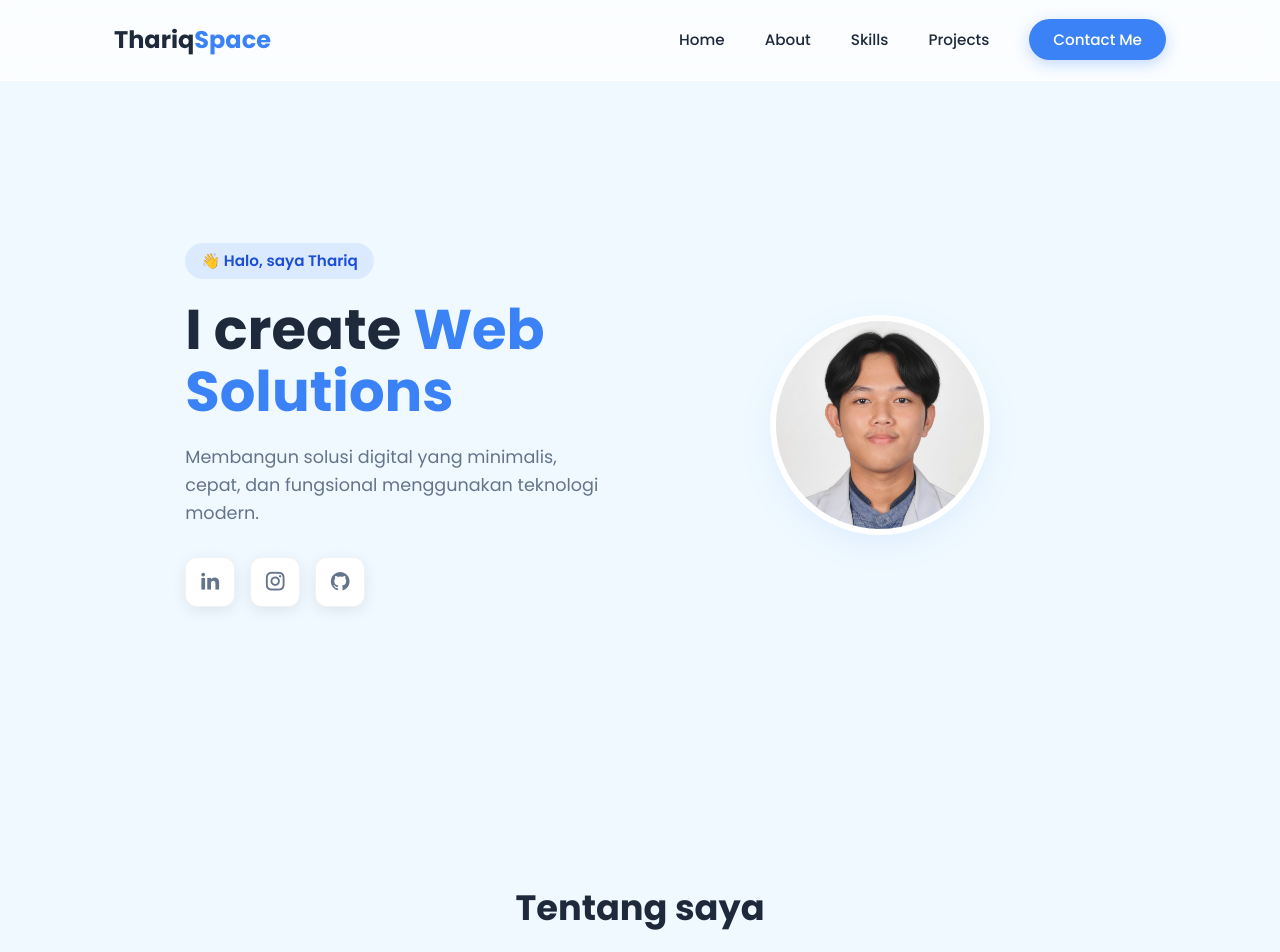
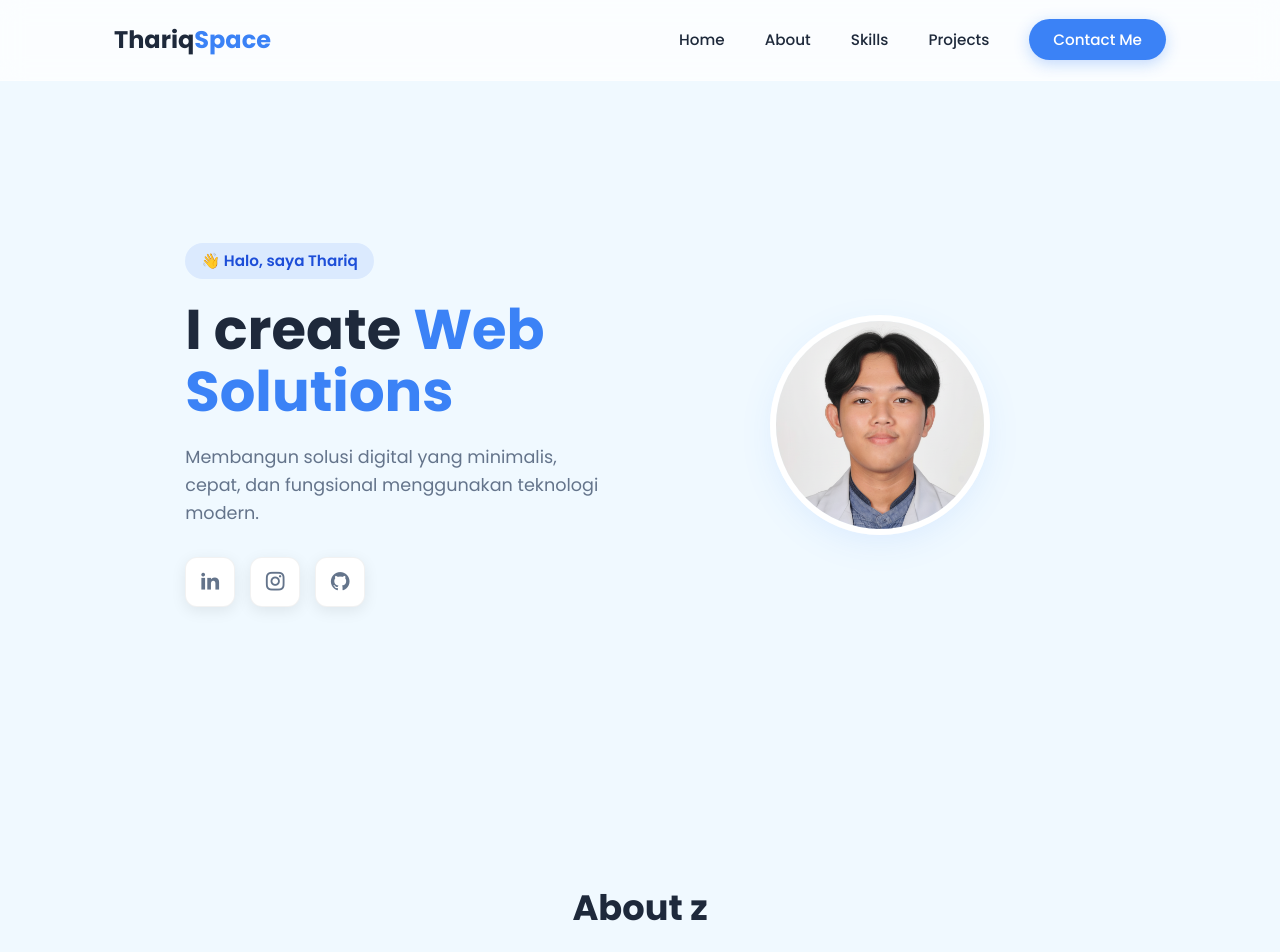
Before and after one commit to mmthariq/personal-website, a website: page index.html in a window 1280 px wide. Shown: the top 952 px of the page. Drawn offline with nearby package versions, Linux system fonts and the light colour scheme.

Commit message:
update header

```diff
--- a/index.html
+++ b/index.html
@@ -58,7 +58,7 @@
         <section id="about" class="about-section reveal">
             <div class="container">
                 <div class="section-header">
-                    <h2>Tentang saya</h2>
+                    <h2>About <Menu:c>z</Menu:c></h2>
                 </div>
                 <div class="about-content">
                     <p style="text-align: center; max-width: 800px; margin: 0 auto; line-height: 1.6;">
```
